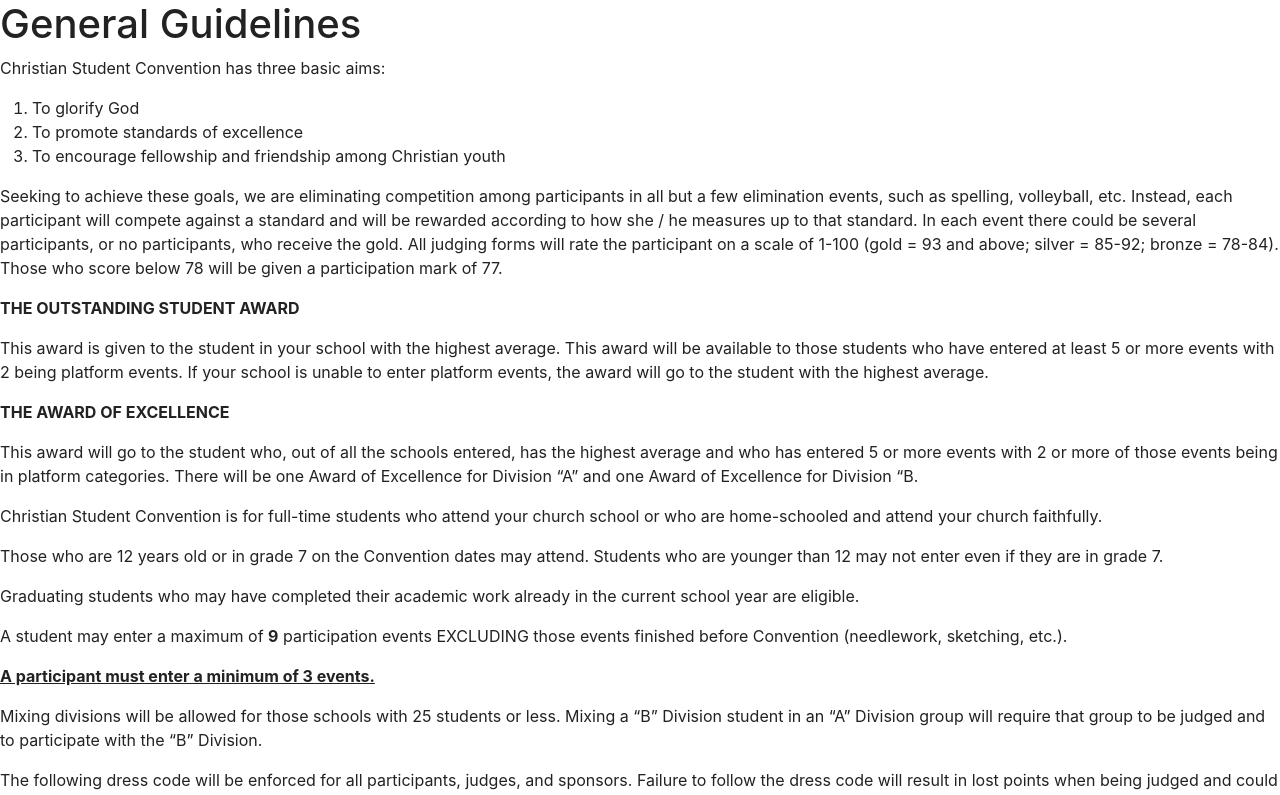
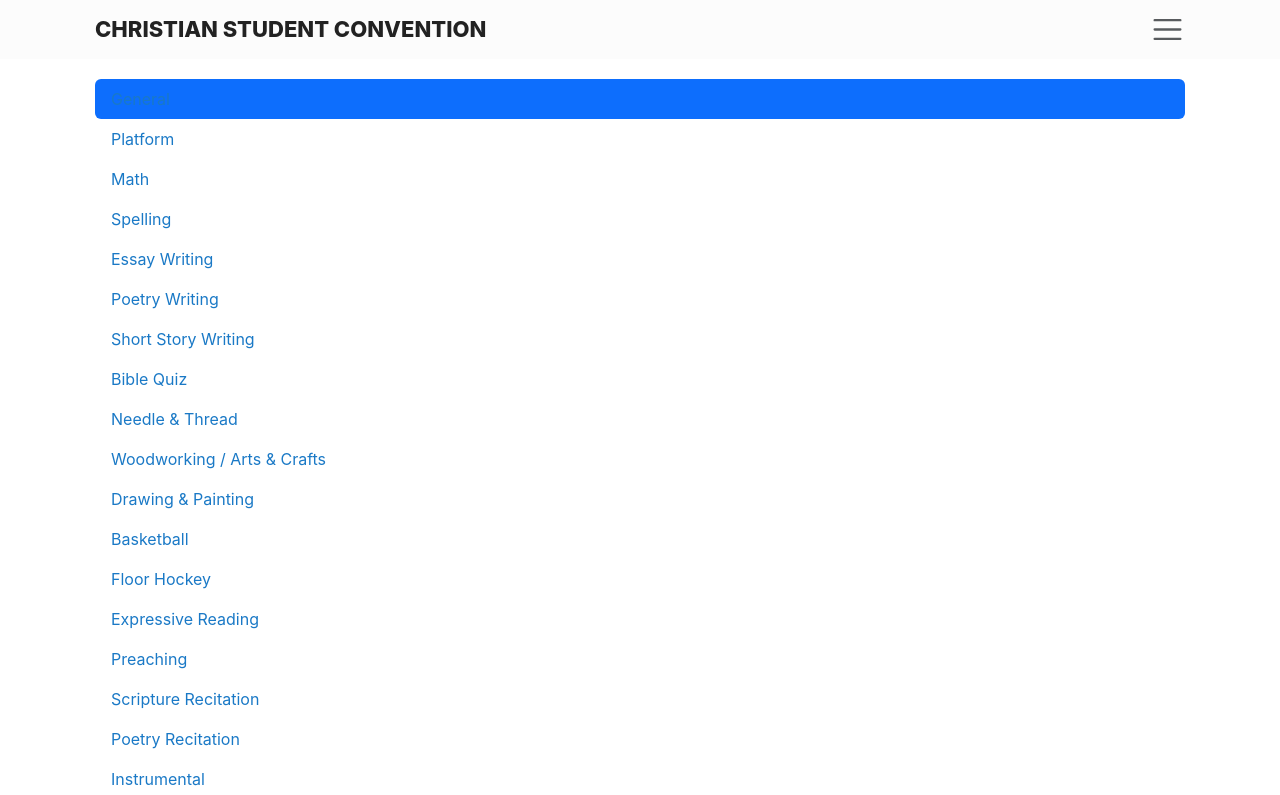
Before and after one commit to josephmaxim/faithway-sc, a Next.js app: page /student-guidelines in a window 1280 px wide. Shown: the top 795 px of the page. Built offline with nearby package versions, Linux system fonts and the light colour scheme.

Commit message:
Added guidelines layout to pages

```diff
--- a/pages/student-guidelines/[slug].js
+++ b/pages/student-guidelines/[slug].js
@@ -3,19 +3,20 @@ import path from 'path'
 import matter from 'gray-matter'
 import Link from 'next/link'
 import { marked } from 'marked'
+import GuidelinesLayout from '@/components/Layouts/GuidelinesLayout'
 
 const GuidelinesPage = (props) => {
 
   const { slug, data, content } = props
   const { title, description } = data;
 
-  return <>
+  return <GuidelinesLayout>
     <h1>{title}</h1>
     <div
       className="content-section"
       dangerouslySetInnerHTML={{__html: marked(content, {mangle: false, headerIds: false})}}
     />
-  </>
+  </GuidelinesLayout>
 }
 
 export default GuidelinesPage
--- a/pages/student-guidelines/index.js
+++ b/pages/student-guidelines/index.js
@@ -3,18 +3,19 @@ import path from 'path'
 import matter from 'gray-matter'
 import Link from 'next/link'
 import { marked } from 'marked'
+import GuidelinesLayout from '@/components/Layouts/GuidelinesLayout'
 
 const GuidelineMainPage = (props) => {
   const { data, content } = props
   const { title, description } = data;
 
-  return <>
+  return <GuidelinesLayout>
     <h1>{title}</h1>
     <div
       className="content-section"
       dangerouslySetInnerHTML={{__html: marked(content, {mangle: false, headerIds: false})}}
     />
-  </>
+  </GuidelinesLayout>
 }
 
 export default GuidelineMainPage;
```
